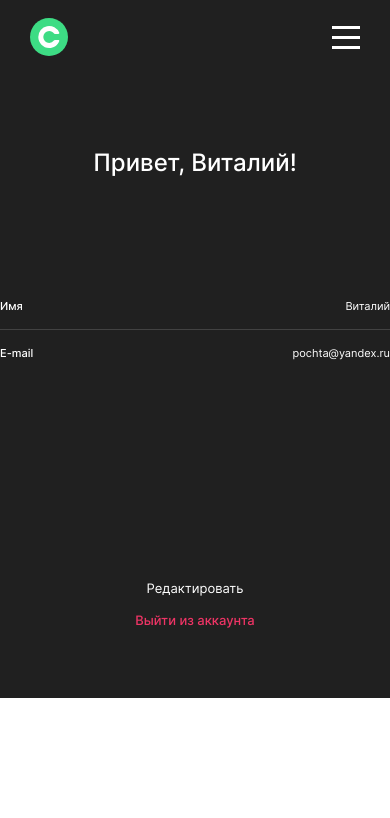
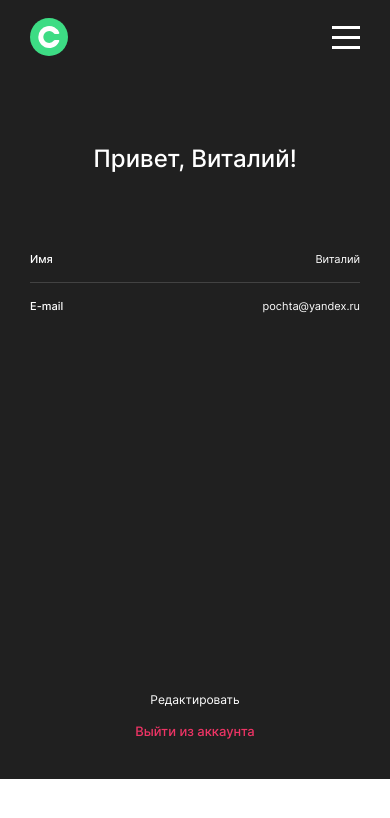
Before and after one commit to vladosrus/movies-explorer-frontend, a React (Create React App) app: page /profile in a window 390 px wide. Shown: the top 818 px of the page. Built offline with nearby package versions, Linux system fonts and the light colour scheme.

Commit message:
feat: реализовать адаптив страницы профиля

```diff
--- a/src/components/Profile/Profile.css
+++ b/src/components/Profile/Profile.css
@@ -78,7 +78,41 @@
   padding: 0px;
   border: none;
   background-color: inherit;
-  color: #EE3465;
+  color: #ee3465;
   cursor: pointer;
   margin-bottom: 70px;
 }
+
+@media (max-width: 768px) {
+  .profile-page {
+    padding-top: 236px;
+  }
+  .profile-page__title {
+    margin-bottom: 96px;
+  }
+  .profile-page__input-container:nth-child(2) {
+    margin-bottom: 210px;
+  }
+  .profile-page__logout-button {
+    margin-bottom: 269px;
+  }
+}
+@media (max-width: 470px) {
+  .profile-page {
+    margin: 0px 30px;
+    padding-top: 70px;
+  }
+  .profile-page__title {
+    margin-bottom: 80px;
+  }
+  .profile-page__input-container:nth-child(2) {
+    margin-bottom: 379px;
+  }
+  .profile-page__submit-button {
+    font-size: 12px;
+    line-height: 15px;
+  }
+  .profile-page__logout-button {
+    margin-bottom: 40px;
+  }
+}
```
